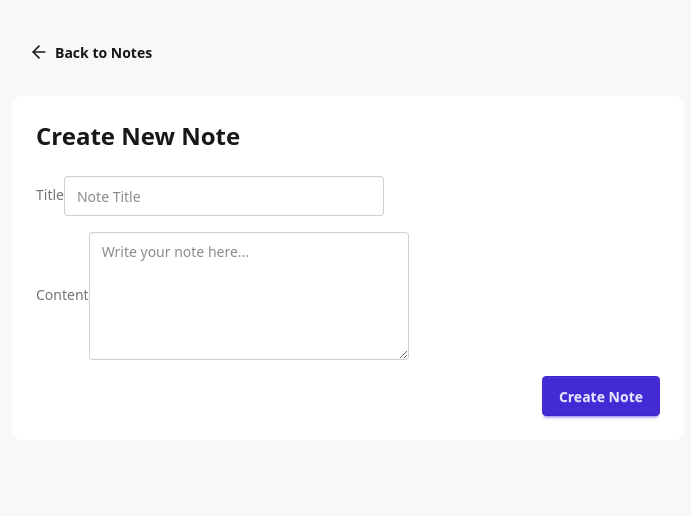
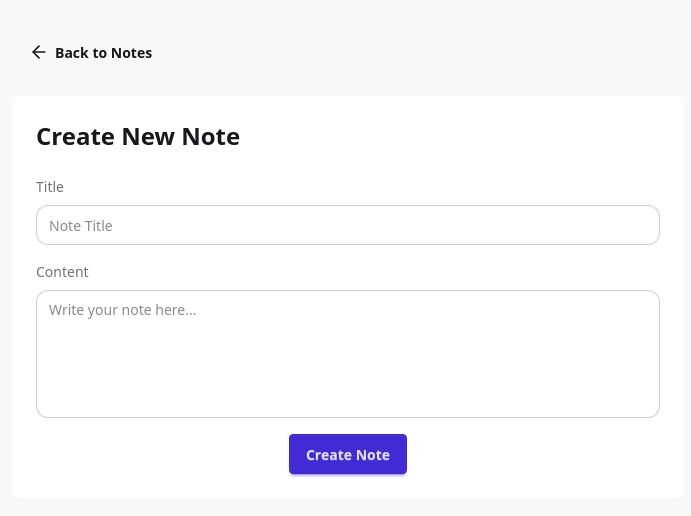
Before and after one commit to Maylon-tech/Think-Board, a React app in the folder frontend/: page /create in a window 1280 px wide. Shown: the top 516 px of the page, without its empty margins (292-983 px from the left). Built offline with nearby package versions, Linux system fonts and the light colour scheme; the HTML template or start-up script is replaced by a standard one.

Commit message:
ending the create page and delete function from api

```diff
--- a/frontend/src/App.jsx
+++ b/frontend/src/App.jsx
@@ -7,8 +7,8 @@ import NoteDetailPage from './pages/NoteDetailPage'
 function App() {
 
   return (
-    <div classsName="relative w-full h-full">
-      <div className="absolute inset-0 z-0 h-full w-full items-center px-5 py-24 [background:radial-gradient(125%_125_at_50%_10%,#000_60%,#00ff9d40_100%)]"></div>
+    <div className="relative w-full h-full">
+      {/* <div className="absolute inset-0 z-0 h-full w-full items-center px-5 py-24 [background:radial-gradient(125%_125_at_50%_10%,#000_60%,#00ff9d40_100%)]"></div> */}
       <Routes>
         <Route path="/" element={<HomePage />} />
         <Route path="/create" element={<CreatePage />} />
--- a/frontend/src/components/NoteCard.jsx
+++ b/frontend/src/components/NoteCard.jsx
@@ -1,9 +1,28 @@
 import { PenSquareIcon, Trash2Icon } from "lucide-react"
 import { Link } from "react-router-dom"
 import { formatDate } from "../libs/utils"
+import api from '../libs/axios'
+import toast from "react-hot-toast"
+
+const NoteCard = ({ note , setNotes }) => {
+
+  const handleDelete = async (e, id) => {
+    e.preventDefault()
+
+    if(!window.confirm("Delete without confirm a thing."))
+
+    try {
+      await api.delete(`/notes/${id}`)
+      setNotes((prev) => prev.filter(note => note._id !==  id)) // Get rid of the deleted one (of array)
+      toast.success("Note deleted successfully..!!")
+    } catch (error) {
+      console.log("Error i HandleDelete..", error)
+      toast.error("Failed to delete note.!!")
+      alert("Deleted Boss!")
+    }
+  }
 
 
-const NoteCard = ({ note }) => {
   return (
     <Link
         to={`/note/${note._id}`}
@@ -20,10 +39,13 @@ const NoteCard = ({ note }) => {
                 { formatDate(new Date(note.createdAt))}
             </span>
             <div className="flex items-center gap-1">
-                <PenSquareIcon className="size-4" />
-                <button className="btn btn-ghost btn-xs text-error">
-                    <Trash2Icon className="size-4" />
-                </button>
+              <PenSquareIcon className="size-4" />
+              <button
+                className="btn btn-ghost btn-xs text-error"
+                onClick={(e) => handleDelete(e, note._id)}
+              >
+                <Trash2Icon className="size-4" />
+              </button>
             </div>
         </div>
 
--- /dev/null
+++ b/frontend/src/components/NotesNotFound.jsx
@@ -0,0 +1,25 @@
+import { NotebookIcon } from "lucide-react"
+import { Link } from "react-router"
+
+
+
+
+const NotesNotFound = () => {
+  return (
+    <div className="flex flex-col items-center justify-center py-16 space-y-6 max-w-md mx-auto text-center">
+        <div className="bg-primary/10 rounded-full p-8">
+            <NotebookIcon className="size-15 text-primary" />
+        </div>
+        <h3 className="text-2xl font-bold">No notes yet</h3>
+        <p className="text-base-content/70">
+            Rerady to organize your thought? Creat your first note to get started on your journey.
+        </p>
+
+          <Link to="/create" className="btn btn-primary">
+            Cretae Your First Note
+          </Link>
+    </div>
+  )
+}
+
+export default NotesNotFound
--- /dev/null
+++ b/frontend/src/libs/axios.js
@@ -0,0 +1,8 @@
+import axios from 'axios'
+
+const api = axios.create({
+    baseURL: "http://localhost:5001/api",
+})
+
+
+export default api
--- a/frontend/src/pages/CreatePage.jsx
+++ b/frontend/src/pages/CreatePage.jsx
@@ -1,4 +1,4 @@
-import axios from "axios"
+import api from "../libs/axios"
 import { ArrowLeftIcon } from "lucide-react"
 import { useState } from "react"
 import toast from "react-hot-toast"
@@ -21,7 +21,7 @@ const CreatePage = () => {
 
     setLoading(true)
     try {
-      await axios.post("http://localhost:5001/api/notes", {
+      await api.post("/notes", {
         title,
         content
       })
@@ -50,28 +50,29 @@ const CreatePage = () => {
           <div className="card bg-base-100">
             <div className="card-body">
               <h2 className="card-title text-2xl mb-4">Create New Note</h2>
-              <form onSubmit={handleSubmit} className="">
-                <div className="form-control mb-4">
-                  <label htmlFor="" className="label">
+              <form onSubmit={handleSubmit} className="flex flex-col items-center">
+
+                <div className="w-full flex flex-col gap-2 form-control mb-4">
+                  <label className="label">
                     <span className="label-text">Title</span>
                   </label>
                   <input
                     type="text"
                     placeholder="Note Title"
-                    className="input input-bordered"
+                    className="input input-bordered w-full rounded-xl"
                     value={title}
                     onChange={(e) => setTitle(e.target.value)}
                   />
                 </div>
 
-                <div className="form-control mb-4">
+                <div className="w-full flex flex-col gap-2 form-control mb-4">
                   <label htmlFor="" className="label">
                     <span className="label-text">Content</span>
                   </label>
                   <textarea
                     type="text"
                     placeholder="Write your note here..."
-                    className="textarea textarea-bordered h-32"
+                    className="textarea textarea-bordered h-32 w-full resize-none rounded-xl"
                     value={content}
                     onChange={(e) => setContent(e.target.value)}
                   />
--- a/frontend/src/pages/HomePage.jsx
+++ b/frontend/src/pages/HomePage.jsx
@@ -1,9 +1,10 @@
 import { useEffect, useState } from "react"
-import axios from 'axios'
+import api from '../libs/axios'
 import Navbar from "../components/Navbar"
 import RateLimitedUI from "../components/RateLimitedUI"
 import toast from 'react-hot-toast'
 import NoteCard from "../components/NoteCard"
+import NotesNotFound from "../components/NotesNotFound"
 
 const HomePage = () => {
   const [isRateLimited, setIsRateLimited] = useState(false)
@@ -13,7 +14,7 @@ const HomePage = () => {
   useEffect(() => {
     const fetchNotes = async () => {
       try {
-        const res = await axios.get("http://localhost:5001/api/notes")
+        const res = await api.get("/notes")
         console.log(res)
         setNotes(res.data)
         setIsRateLimited(false)
@@ -45,6 +46,10 @@ const HomePage = () => {
         }
 
         {
+        notes.length === 0 && !isRateLimited && <NotesNotFound />
+        }
+
+        {
           notes.length > 0 && !isRateLimited && (
             <div className="grid grid-cols-1 md:grid-cols-2 lg:grid-cols-3 gap-6">
               {
@@ -53,6 +58,7 @@ const HomePage = () => {
                     <NoteCard
                       key={note._id}
                       note={note}
+                      setNotes={setNotes}
                     />
                   </div>
                 ))
--- a/frontend/src/pages/NoteDetailPage.jsx
+++ b/frontend/src/pages/NoteDetailPage.jsx
@@ -1,5 +1,15 @@
+import { useState } from "react"
+import { useNavigate } from "react-router"
+
+
 
 const NoteDetailPage = () => {
+  const [note, setNote] = useState(null)
+  const [loading, setLoading] = useState(true)
+  const [saving, setSaving] = useState(false)
+
+  const navigate = useNavigate()
+
   return (
     <div>
       NoteDetailPage
```
